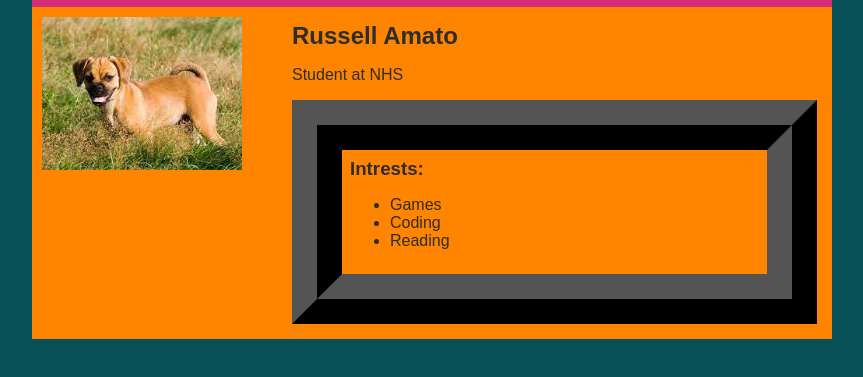
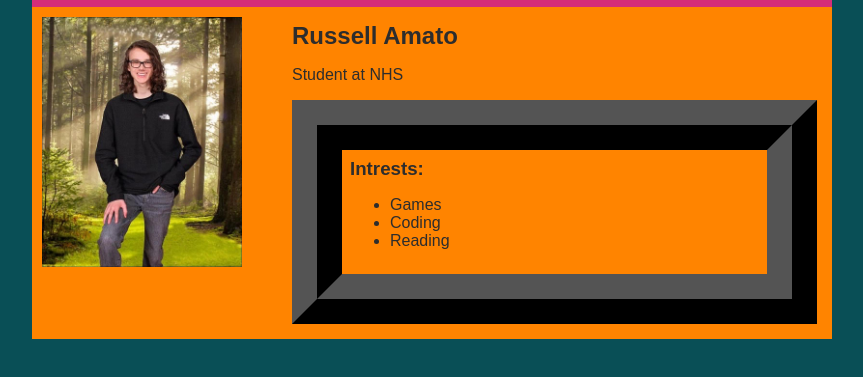
Before and after one commit to russellamato/russellamato.github.io, a plain HTML site: page index.html in a window 1280 px wide. Shown: the part 81-458 px from the top of the page, without its empty margins (208-1071 px from the left). Drawn offline with Linux system fonts and the light colour scheme.

Commit message:
fixed css, changed image

```diff
--- a/index.html
+++ b/index.html
@@ -18,7 +18,7 @@
             <main>
             <!-- Sidebar section -->
                 <div class = "sidebar">
-                    <img class = "sidebar-img" src = "images/profilepic.jpg.jpg">
+                    <img class = "sidebar-img" src = "images/profilepic.jpg">
                 </div>
             <!-- Content section -->
                 <div class = "content">
--- a/style.css
+++ b/style.css
@@ -68,6 +68,7 @@ h2, h3 {
 #portfolio {
     list-style-type: none;
     padding-left: 0;
+}
 /* portfolio styles */
 .content h1 {
     color: black;
@@ -92,4 +93,4 @@ h2, h3 {
 #portfolio a {
     text-decoration: none;
     color: #454545;
-}}
+}
```
Also changed, not shown: images/profilepic.jpg (added), images/profilepic.jpg.jpg (deleted).
